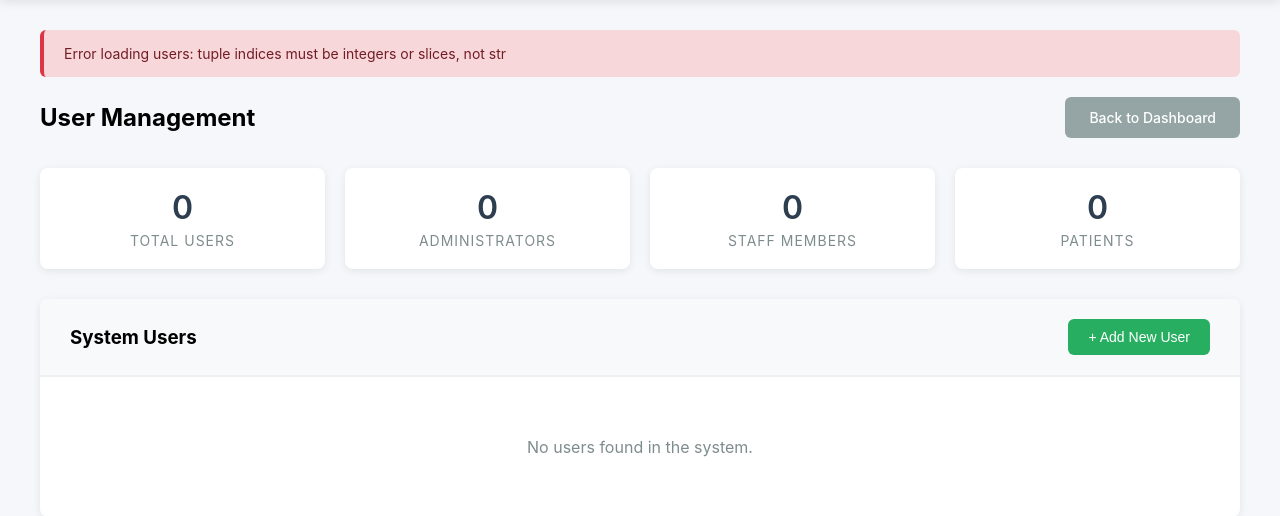
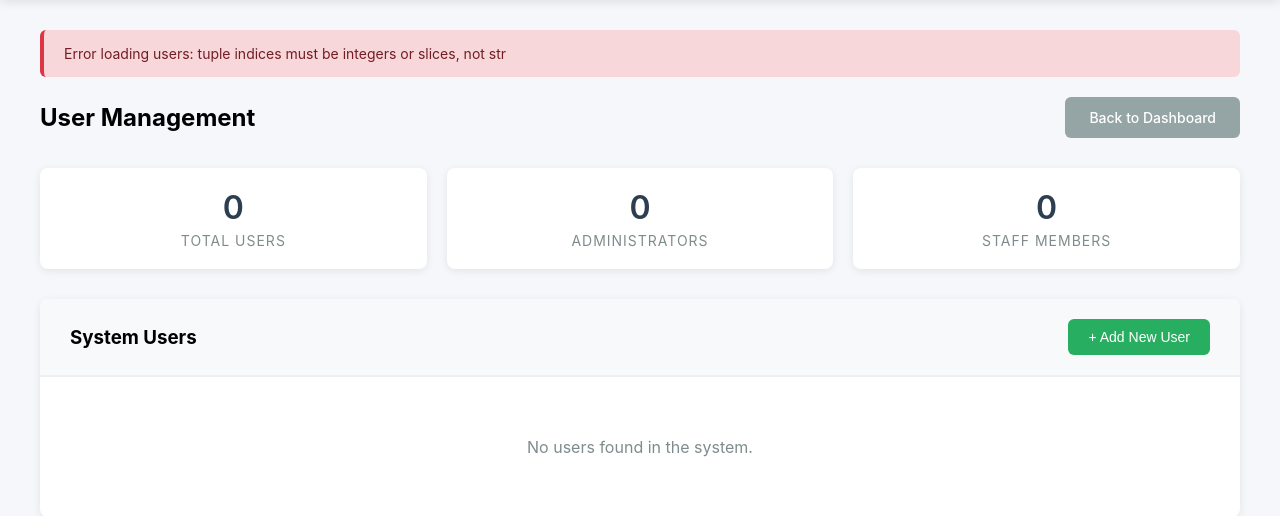
Before and after one commit to DinoHorvat96/Raman-Medical-Research, a Flask app: page /user-management in a window 1280 px wide. Shown: the part 83-599 px from the top of the page. Run offline with Flask 3, Linux system fonts and the light colour scheme; the visitor is signed in with stand-in values (Sample User, id 1); data that the repository does not hold is empty; some libraries are stand-ins or nearby versions.

Commit message:
Removed the Patient role
Unnecessary bloat, webapp only to be used by medical staff

```diff
--- a/app.py
+++ b/app.py
@@ -296,7 +296,7 @@ def init_database():
             cur.execute('''
                 INSERT INTO users (username, password_hash, email, role)
                 VALUES (%s, %s, %s, %s)
-            ''', ('Admin', admin_password, 'None', 'Administrator'))
+            ''', ('Admin', admin_password, '', 'Administrator'))
             conn.commit()
             print("✓ Default admin user created (username: Admin, password: admin123)")
             print("  ⚠️  IMPORTANT: Change the admin password after first login!")
@@ -1938,14 +1938,10 @@ def user_management():
         cur.execute("SELECT COUNT(*) as count FROM users WHERE role = 'Staff'")
         staff = cur.fetchone()['count']
 
-        cur.execute("SELECT COUNT(*) as count FROM users WHERE role = 'Patient'")
-        patients = cur.fetchone()['count']
-
         stats = {
             'total_users': total_users,
             'administrators': administrators,
-            'staff': staff,
-            'patients': patients
+            'staff': staff
         }
 
         cur.close()
--- a/templates/user_management.html
+++ b/templates/user_management.html
@@ -69,11 +69,6 @@
     .role-staff {
         background: #e3f2fd;
         color: #1565c0;
-    }
-
-    .role-patient {
-        background: #fff3e0;
-        color: #e65100;
     }
 
     .action-buttons {
@@ -233,7 +228,7 @@
 
     .stats-row {
         display: grid;
-        grid-template-columns: repeat(auto-fit, minmax(200px, 1fr));
+        grid-template-columns: repeat(auto-fit, minmax(250px, 1fr));
         gap: 20px;
         margin-bottom: 30px;
     }
@@ -280,10 +275,6 @@
         <div class="stat-card">
             <div class="stat-number">{{ stats.staff|default(0) }}</div>
             <div class="stat-label">Staff Members</div>
-        </div>
-        <div class="stat-card">
-            <div class="stat-number">{{ stats.patients|default(0) }}</div>
-            <div class="stat-label">Patients</div>
         </div>
     </div>
 
@@ -377,7 +368,6 @@
             <div class="form-group">
                 <label for="new_role">Role *</label>
                 <select id="new_role" name="role" required>
-                    <option value="Patient">Patient</option>
                     <option value="Staff" selected>Staff</option>
                     <option value="Administrator">Administrator</option>
                 </select>
@@ -410,7 +400,6 @@
             <div class="form-group">
                 <label for="edit_role">Role *</label>
                 <select id="edit_role" name="role" required>
-                    <option value="Patient">Patient</option>
                     <option value="Staff">Staff</option>
                     <option value="Administrator">Administrator</option>
                 </select>
```
